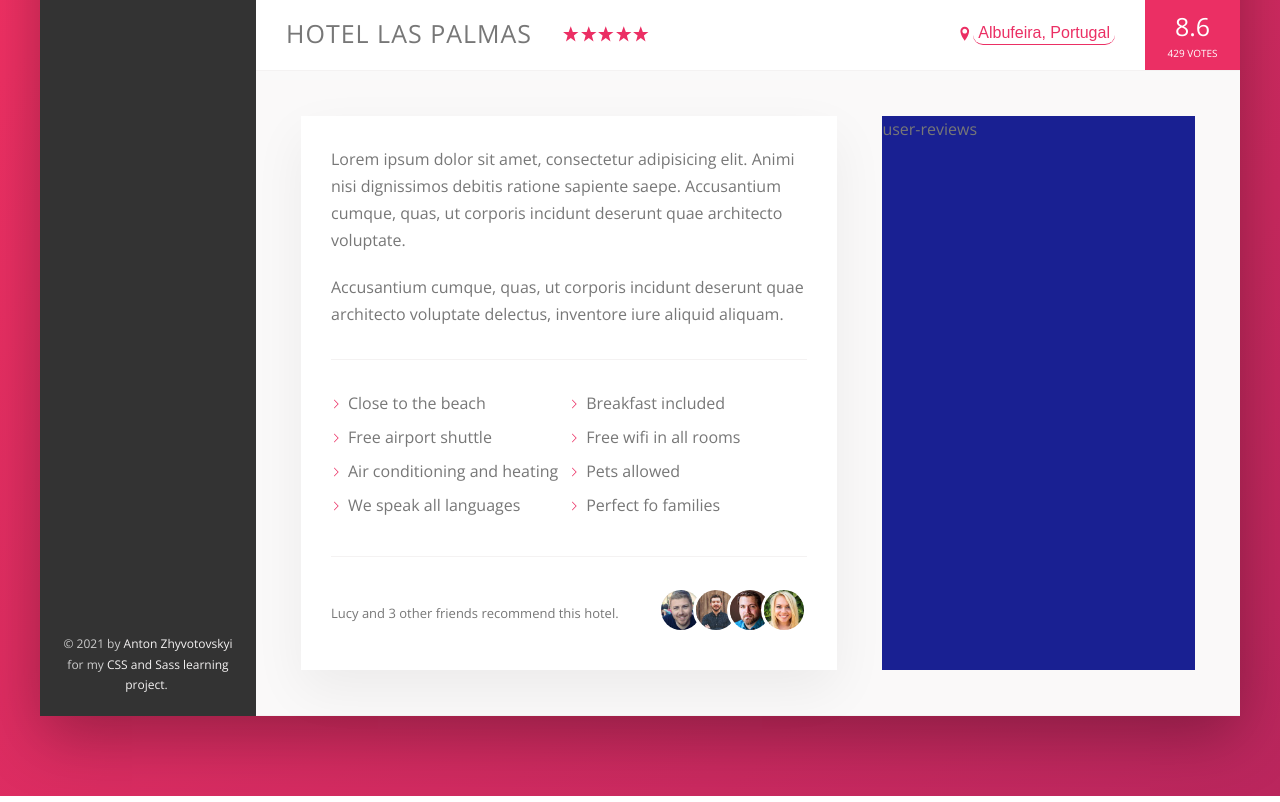
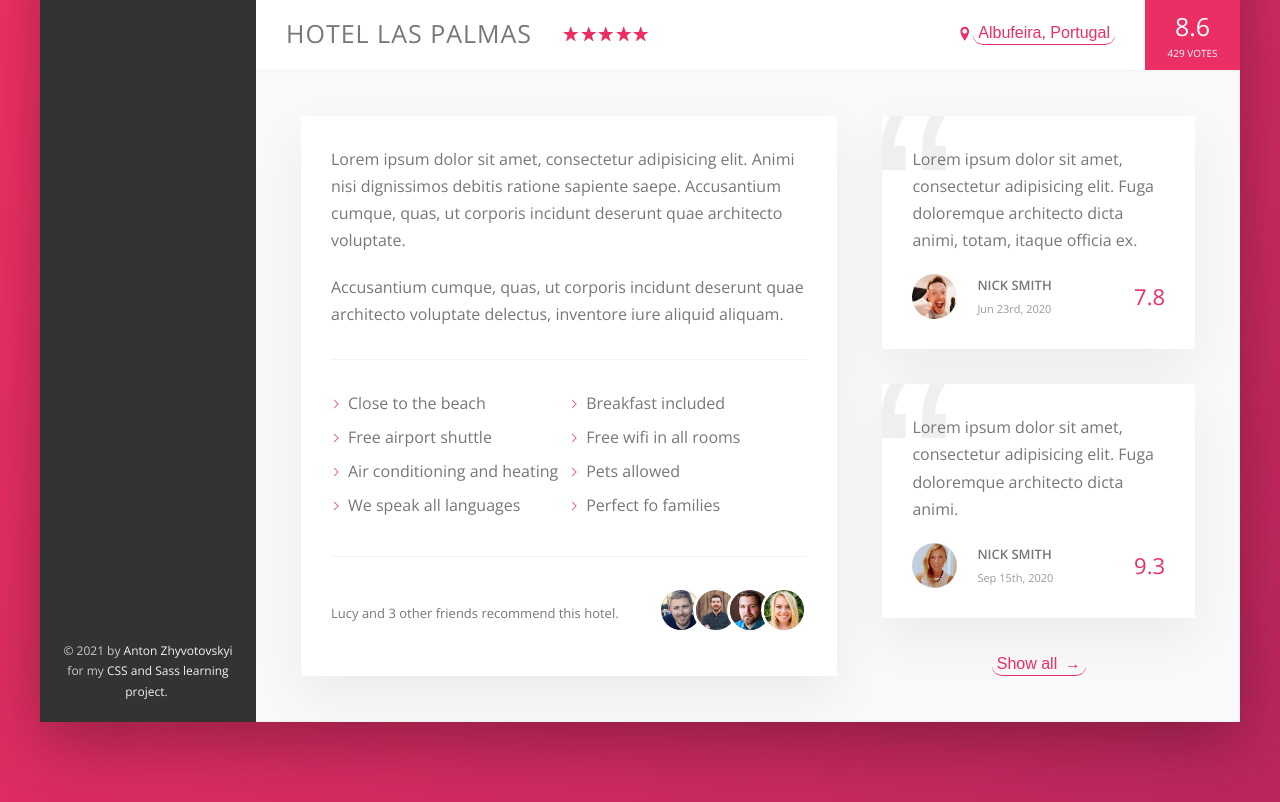
Before and after one commit to AntonRufus/trillo, a website: page index.html in a window 1280 px wide. Shown: the part 538-1340 px from the top of the page. Drawn offline with nearby package versions, Linux system fonts and the light colour scheme.

Commit message:
the detail section - reviews

```diff
--- a/index.html
+++ b/index.html
@@ -218,7 +218,41 @@
                 </div>
 
                 <!-- reviews -->
-                <div class="user-reviews">user-reviews</div>
+                <div class="user-reviews">
+                    <figure class="review">
+                        <blockquote class="review__text">
+                            Lorem ipsum dolor sit amet, consectetur adipisicing elit. Fuga doloremque architecto dicta
+                            animi, totam, itaque officia ex.
+                        </blockquote>
+
+                        <figcaption class="review__user">
+                            <img src="img/user-1.jpg" alt="User 1" class="review__photo">
+                            <div class="review__user-box">
+                                <p class="review__user-name">Nick Smith</p>
+                                <p class="review__user-date">Jun 23rd, 2020</p>
+                            </div>
+                            <div class="review__rating">7.8</div>
+                        </figcaption>
+                    </figure>
+
+                    <figure class="review">
+                        <blockquote class="review__text">
+                            Lorem ipsum dolor sit amet, consectetur adipisicing elit. Fuga doloremque architecto dicta
+                            animi.
+                        </blockquote>
+
+                        <figcaption class="review__user">
+                            <img src="img/user-2.jpg" alt="User 2" class="review__photo">
+                            <div class="review__user-box">
+                                <p class="review__user-name">Nick Smith</p>
+                                <p class="review__user-date">Sep 15th, 2020</p>
+                            </div>
+                            <div class="review__rating">9.3</div>
+                        </figcaption>
+                    </figure>
+
+                    <button class="btn-inline review__btn">Show all <span>&#8594;</span></button>
+                </div>
             </div>
         </main>
     </div>
--- a/sass/_components.scss
+++ b/sass/_components.scss
@@ -8,27 +8,26 @@
 ///////////////////////////////////////////////////
 // SEARCH
 .search {
+  align-items: center;
+  display: flex;
   flex: 0 0 40%;
-
-  display: flex;
-  align-items: center;
   justify-content: center;
 
   &__input {
+    background-color: var(--color-grey-light-2);
+    border-radius: 100px;
+    border: none;
+    color: var(--color-grey-dark-1);
     font-family: inherit;
     font-size: inherit;
-    background-color: var(--color-grey-light-2);
-    border: none;
-    color: var(--color-grey-dark-1);
+    margin-right: -3.25rem;
     padding: .7rem 2rem;
-    border-radius: 100px;
+    transition: all .2s;
     width: 90%;
-    transition: all .2s;
-    margin-right: -3.25rem;
 
     &:focus {
+      outline: none;
       width: 100%;
-      outline: none;
     }
 
     &::-webkit-input-placeholder,
@@ -42,8 +41,8 @@
   }
 
   &__button {
+    background-color: var(--color-grey-light-2);
     border: none;
-    background-color: var(--color-grey-light-2);
 
     &:active {
       transform: translateY(2px);
@@ -55,18 +54,18 @@
   }
 
   &__icon {
+    fill: var(--color-grey-dark-3);
     height: 2rem;
     width: 2rem;
-    fill: var(--color-grey-dark-3);
   }
 }
 
 ///////////////////////////////////////////////////
 // USER NAVIGATION
 .user-nav {
-  display: flex;
   align-items: center;
   align-self: stretch;
+  display: flex;
   justify-content: space-between;
 
   & > * {
@@ -148,7 +147,6 @@
     width: 3px;
     background-color: var(--color-primary);
     transform: scaleY(0);
-
     transform-origin: center;
     transition: transform .2s,
     width .4s cubic-bezier(1, 0, 0, 1) .2s,
@@ -174,7 +172,6 @@
     padding: 1.5rem 3rem;
     position: relative;
     z-index: 1000;
-
     display: flex;
     align-items: center;
   }
@@ -271,7 +268,6 @@
     margin-left: 3rem;
     align-self: stretch;
     padding: 0 2.25rem;
-
     display: flex;
     flex-direction: column;
     align-items: center;
@@ -304,8 +300,17 @@
   border-radius: 10px;
   transition: all .2s;
 
+  & span {
+    margin-left: 3px;
+    transition: margin-left .2s;
+  }
+
   &:hover {
     color: var(--color-grey-dark-1);
+
+    span {
+      margin-left: 8px;
+    }
   }
 
   &:focus {
@@ -322,10 +327,12 @@
     transform: scale(1);
     box-shadow: none;
   }
+
   50% {
     transform: scale(1.05);
     box-shadow: 0 1rem 4rem rgba(0, 0, 0, .2);
   }
+
   100% {
     transform: scale(1);
     box-shadow: none;
@@ -346,7 +353,6 @@
   padding: 3rem 0;
   border-top: var(--line);
   border-bottom: var(--line);
-
   display: flex;
   flex-wrap: wrap;
 
@@ -380,7 +386,6 @@
 .recommend {
   font-size: 1.3rem;
   color: var(--color-grey-dark-2);
-
   display: flex;
   align-items: center;
 
@@ -407,3 +412,66 @@
 
 ///////////////////////////////////////////////////
 // REVIEWS
+.review {
+  background-color: #fff;
+  box-shadow: var(--shadow-light-06);
+  padding: 3rem;
+  margin-bottom: 3.5rem;
+  position: relative;
+  overflow: hidden;
+
+  &__text {
+    margin-bottom: 2rem;
+    z-index: 10;
+    position: relative;
+  }
+
+  &__user {
+    display: flex;
+    justify-content: space-between;
+    align-items: center;
+
+    &-box {
+      margin-right: auto;
+      font-size: 1.3rem;
+    }
+
+    &-name {
+      text-transform: uppercase;
+      font-weight: 700;
+      display: flex;
+      flex: 1;
+      margin-bottom: .4rem;
+    }
+
+    &-date {
+      font-size: 1.1rem;
+      color: var(--color-grey-dark-3);
+    }
+  }
+
+  &__rating {
+    font-size: 2.2rem;
+    font-weight: 300;
+    color: var(--color-primary);
+  }
+
+  &__photo {
+    height: 4.5rem;
+    width: 4.5rem;
+    border-radius: 50%;
+    margin-right: 2rem;
+  }
+
+  &::before {
+    content: "\201C";
+    position: absolute;
+    top: -4rem;
+    left: -1rem;
+    line-height: 1;
+    font-size: 25rem;
+    color: var(--color-grey-light-3);
+    font-family: Arial;
+    z-index: 1;
+  }
+}
--- a/sass/_layout.scss
+++ b/sass/_layout.scss
@@ -3,7 +3,6 @@
   background-color: var(--color-grey-light-1);
   margin: 8rem auto;
   box-shadow: var(--shadow-dark-30);
-
   min-height: 40rem;
 }
 
@@ -13,7 +12,6 @@
   height: 7rem;
   background-color: #fff;
   border-bottom: var(--line);
-
   display: flex;
   justify-content: space-between;
   align-items: center;
@@ -27,7 +25,6 @@
 .sidebar {
   background-color: var(--color-grey-dark-1);
   flex: 0 0 18%;
-
   display: flex;
   flex-direction: column;
   justify-content: space-between;
@@ -39,26 +36,28 @@
   flex: 1;
 }
 
-//the description section
+//the detail section
 .detail {
   display: flex;
   padding: 4.5rem;
   background-color: var(--color-grey-light-1);
   border-bottom: var(--line);
+  font-size: inherit;
 }
 
+//the detail section - description
 .description {
   background-color: #fff;
   box-shadow: var(--shadow-light-06);
-  font-size: inherit;
   padding: 3rem;
   flex: 0 0 60%;
   margin-right: 4.5rem;
 }
 
+//the detail section - reviews
 .user-reviews {
-  background-color: #192092;
   flex: 1;
+  display: flex;
+  flex-direction: column;
+  align-items: center;
 }
-
-//the reviews section
```
Also changed, not shown: img/text.txt (deleted, +0 -17 lines), css/style.css.
